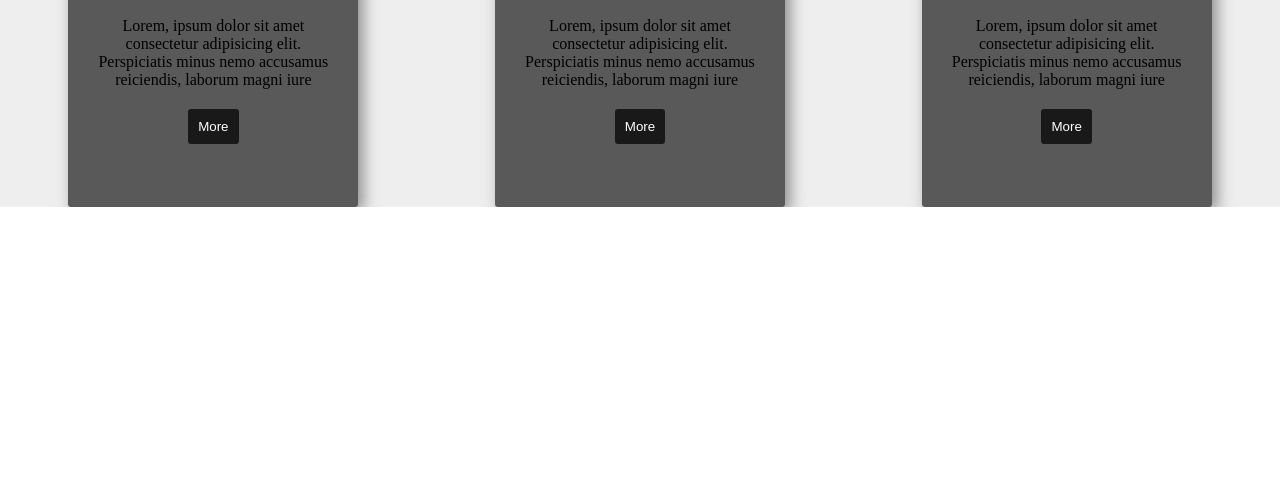
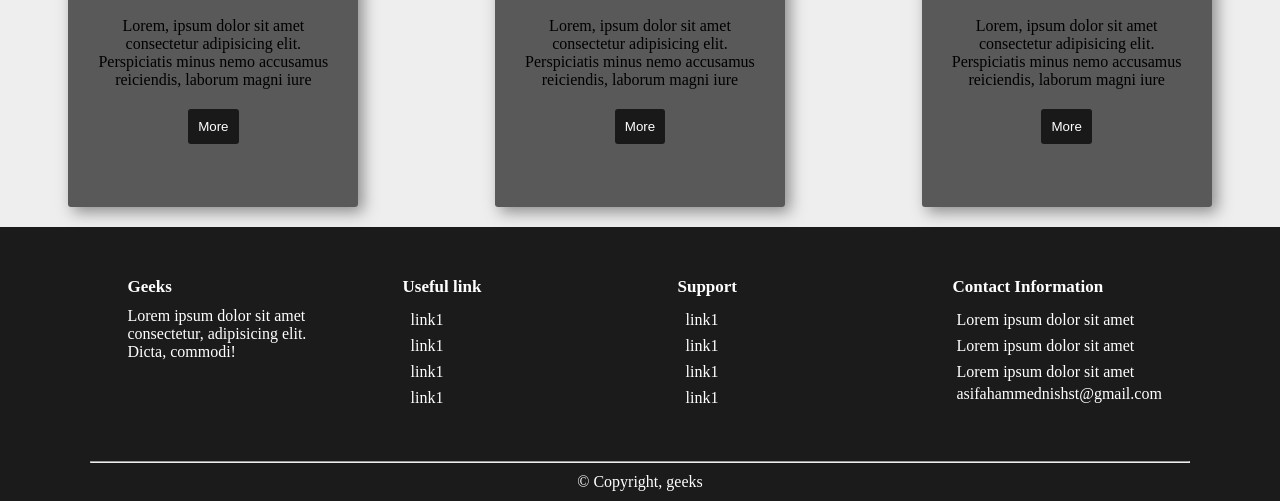
Before and after one commit to Asif3359/conception-1, a plain HTML site: page index.html in a window 1280 px wide. Shown: the part 1463-1964 px from the top of the page. Before the commit the page ends 1670 px from the top, so only its background shows below. Drawn offline with Linux system fonts and the light colour scheme.

Commit message:
add footer section

```diff
--- a/index.html
+++ b/index.html
@@ -55,7 +55,7 @@
         </div>
     </div>
 </section>
-
+                 <!-- this is service section -->
 <section>
     <div class="our-service-container">
         <h1 class=" about-us service-title"> Our Service</h1>
@@ -85,6 +85,47 @@
 </section>
     </main>
     <footer>
+        <section>
+            <div class="footer-container-foot">
+                <div class="footer-section">
+                    <div class="footer-box">
+                        <h4 class="footer-tite">Geeks</h4>
+                        <p class="footer-text">Lorem ipsum dolor sit amet consectetur, adipisicing elit. Dicta, commodi!</p>
+                    </div>
+                    <div class="footer-box">
+                        <h4 class="footer-tite">Useful link</h4>
+                        <li class="usefull-link"><a class="usefull-link" href="#usefull-link">link1</a></li>
+                        <li class="usefull-link"><a class="usefull-link" href="#usefull-link">link1</a></li>
+                        <li class="usefull-link"><a class="usefull-link" href="#usefull-link">link1</a></li>
+                        <li class="usefull-link"><a class="usefull-link" href="#usefull-link">link1</a></li>
+                    </div>
+                    <div class="footer-box">
+                        <h4 class="footer-tite">Support</h4>
+                        <li class="usefull-link"><a class="usefull-link" href="#usefull-link">link1</a></li>
+                        <li class="usefull-link"><a class="usefull-link" href="#usefull-link">link1</a></li>
+                        <li class="usefull-link"><a class="usefull-link" href="#usefull-link">link1</a></li>
+                        <li class="usefull-link"><a class="usefull-link" href="#usefull-link">link1</a></li>
+                    </div>
+                    <div class="footer-box">
+                        <h4 class="footer-tite">Contact Information</h4>
+                        <p class="contact-info">Lorem ipsum dolor sit amet </p>
+                        <p class="contact-info">Lorem ipsum dolor sit amet </p>
+                        <p class="contact-info">Lorem ipsum dolor sit amet </p>
+                        <a class="usefull-link" href="email">asifahammednishst@gmail.com</a>
+
+                    </div>
+
+                </div>
+                <div class="foot">
+                    <hr>
+                     <p class="foot-text">© Copyright, geeks</p>
+                </div>
+            </div>
+            </section>
+
+
+
+
 
     </footer>
 </body>
--- a/stylesheet/style.css
+++ b/stylesheet/style.css
@@ -123,6 +123,7 @@
     box-shadow: 5px 5px 15px  rgba(70, 69, 69, 0.586);
     border-radius: 3px;
     padding: 20px;
+    margin-bottom: 20px;
 }
 .box-image{
     width: 70px;
@@ -160,3 +161,50 @@
 
 
 }
+.footer-box{
+    width: 200px;
+}
+.footer-section{
+    display: flex;
+    padding: 30px;
+    padding-left: 90px;
+    padding-right: 90px;
+    /* margin-bottom: 20px; */
+    /* background-color: black; */
+    color: white;
+    justify-content: space-around;
+
+}
+.footer-box{
+    width: 200px;
+    padding: 10px;
+    margin: 10px;
+    list-style: none;
+
+}
+.footer-container-foot{
+    background-color: rgb(27, 27, 27);
+}
+.foot{
+    justify-content:right;
+    text-align: center;
+    color: white;
+    padding-left: 90px;
+    padding-right: 90px;
+}
+.foot-text{
+    padding: 10px;
+}
+.usefull-link{
+    text-decoration: none;
+    padding: 4px;
+    color: white;
+
+}
+.footer-tite{
+    font-size: 17px;
+    padding-bottom: 10px;
+}
+.contact-info{
+    padding: 4px;
+}
```
